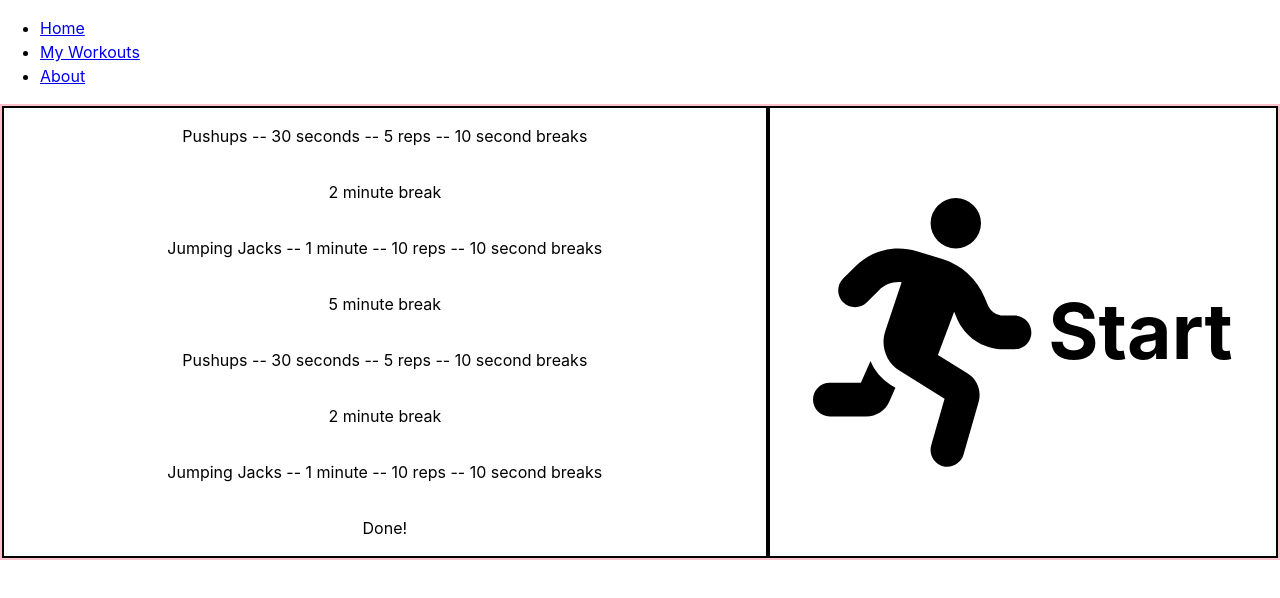
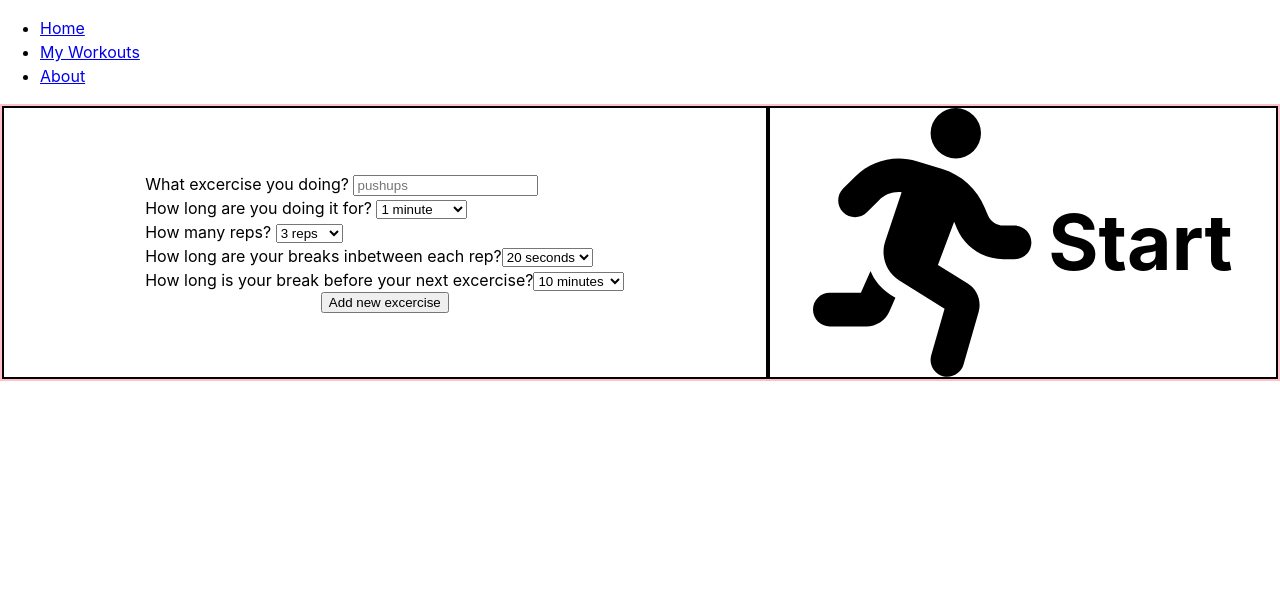
Before and after one commit to min0k/workout, a React (Create React App) app: page / in a window 1280 px wide. Shown: the top 598 px of the page. Built offline with nearby package versions, Linux system fonts and the light colour scheme.

Commit message:
Start 'add new excercise' functionality

```diff
--- a/src/Components/ExcerciseCard.tsx
+++ b/src/Components/ExcerciseCard.tsx
@@ -1,10 +1,21 @@
-export default function ExcerciseCard() {
+interface Props {
+  handleChange: (e: React.ChangeEvent<HTMLSelectElement>) => void;
+  idNumber: number,
+  excercise: string,
+  length: number,
+  reps: number,
+  rep_break: number,
+  excercise_break: number,
+}
+
+export default function ExcerciseCard(props: Props) {
   return (
     <div>
+      <form>
         <label>What excercise you doing? </label>
-      <input type="text" placeholder="pushups" /> <br></br>
+        <input name="excercise" type="text" placeholder="pushups" /> <br></br>
         <label>How long are you doing it for? </label>
-      <select name="length" id="length" defaultValue={60}>
+        <select name="length" id="temp" defaultValue={props.length} onChange={props.handleChange} >
           <option value="15">15 seconds</option>
           <option value="30">30 seconds</option>
           <option value="45">45 seconds</option>
@@ -16,7 +27,7 @@ export default function ExcerciseCard() {
         </select>
         <br></br>
         <label>How many reps? </label>
-      <select name="length" id="length" defaultValue={4}>
+        <select name="reps" id="reps" defaultValue={props.reps}>
           <option value="1">1 rep</option>
           <option value="2">2 reps</option>
           <option value="3">3 reps</option>
@@ -30,7 +41,7 @@ export default function ExcerciseCard() {
         </select>
         <br></br>
         <label>How long are your breaks inbetween each rep?</label>
-      <select name="length" id="length" defaultValue={30}>
+        <select name="rep_break" id="rep_break" defaultValue={props.rep_break}>
           <option value="5">5 seconds</option>
           <option value="10">10 seconds</option>
           <option value="15">15 seconds</option>
@@ -44,7 +55,7 @@ export default function ExcerciseCard() {
         </select>
         <br></br>
         <label>How long is your break before your next excercise?</label>
-      <select name="length" id="length" defaultValue={300}>
+        <select name="excercise_break" id="excercise_break" defaultValue={props.excercise_break}>
           <option value="0">0 seconds</option>
           <option value="15">15 seconds</option>
           <option value="30">30 seconds</option>
@@ -55,8 +66,9 @@ export default function ExcerciseCard() {
           <option value="240">4 minutes</option>
           <option value="300">5 minutes</option>
           <option value="600">10 minutes</option>
-      </select> <br></br>
-      <button>Add new excercise</button>
+        </select>
+        <br></br>
+      </form>
     </div>
   );
 }
--- a/src/Pages/HomePage.tsx
+++ b/src/Pages/HomePage.tsx
@@ -1,25 +1,86 @@
 import styles from "./HomePage.module.css";
 
-import { FontAwesomeIcon } from '@fortawesome/react-fontawesome'
-import { faRunning } from '@fortawesome/free-solid-svg-icons'
+import { FontAwesomeIcon } from "@fortawesome/react-fontawesome";
+import { faRunning } from "@fortawesome/free-solid-svg-icons";
+
+import React from "react";
+
+import { useNavigate } from "react-router";
+import ExcerciseCard from "../Components/ExcerciseCard";
+import IExcercise from "../Interface";
+
+export default function HomePage() {
+  const [workout, setWorkout] = React.useState<IExcercise[]>([
+    {
+      idNumber: 1,
+      excercise: "squats",
+      length: 60,
+      reps: 3,
+      rep_break: 20,
+      excercise_break: 600
+    }
+  ]);
+
+  let navigate = useNavigate();
+
+  function handleFormInput() {
+
+  }
+
+  //Figure out how to add a new excercise and update state
+  function addNewExcercise() {
+    // setWorkout(prevValue => [
+    //   ...prevValue,
+    //   {
+    //     key: prevValue.length + 1,
+    //     excercise: "squats",
+    //     length: 60,
+    //     reps: 3,
+    //     rep_break: 20,
+    //     excercise_break: 600
+    //   }
+    // ])
+  }
+
+  function handleChange(e: React.ChangeEvent<HTMLSelectElement>) {
+    console.log(e);
+
+    setWorkout(prevValue => [
+      ...prevValue,
+      {
+        ...prevValue[0],
+        [e.target.name]: parseInt(e.target.value)
+      }
+    ])
+  }
+
+//   const handleUpdateFruits = (id: string) => {
+//     setFruits((prevFruits) =>
+//       prevFruits.map((fruit) => {
+//         return fruit.id === id ? { ...fruit, inStock: !fruit.inStock } : fruit;
+//       }),
+//     );
+// };
 
 
-export default function HomePage() {
+  const Excercises = workout.map((e, idx) => {
+    return <ExcerciseCard key={idx} idNumber={idx} rep_break={e.rep_break} reps={e.reps} length={e.length} excercise={e.excercise} excercise_break={e.excercise_break} handleChange={handleChange}/>
+  })
+
+console.log(workout);
+
+
   return (
     <div className={styles.pageContainer}>
       <div className={styles.createWorkoutContainer}>
-        <p>Pushups -- 30 seconds -- 5 reps -- 10 second breaks</p>
-        <p>2 minute break</p>
-        <p>Jumping Jacks -- 1 minute -- 10 reps -- 10 second breaks</p>
-        <p>5 minute break</p>
-        <p>Pushups -- 30 seconds -- 5 reps -- 10 second breaks</p>
-        <p>2 minute break</p>
-        <p>Jumping Jacks -- 1 minute -- 10 reps -- 10 second breaks</p>
-        <p>Done!</p>
+        {Excercises}
+        <button onClick={addNewExcercise}>Add new excercise</button>
       </div>
       <div className={styles.startWorkoutContainer}>
-         <FontAwesomeIcon className={styles.startIcon} icon={faRunning} />
-         <h2 className={styles.startText}>Start</h2>
+        <FontAwesomeIcon className={styles.startIcon} icon={faRunning} />
+        <h2 onClick={() => navigate("/workout")} className={styles.startText}>
+          Start
+        </h2>
       </div>
     </div>
   );
```
Lines whose indentation alone changed are shown as unchanged.
